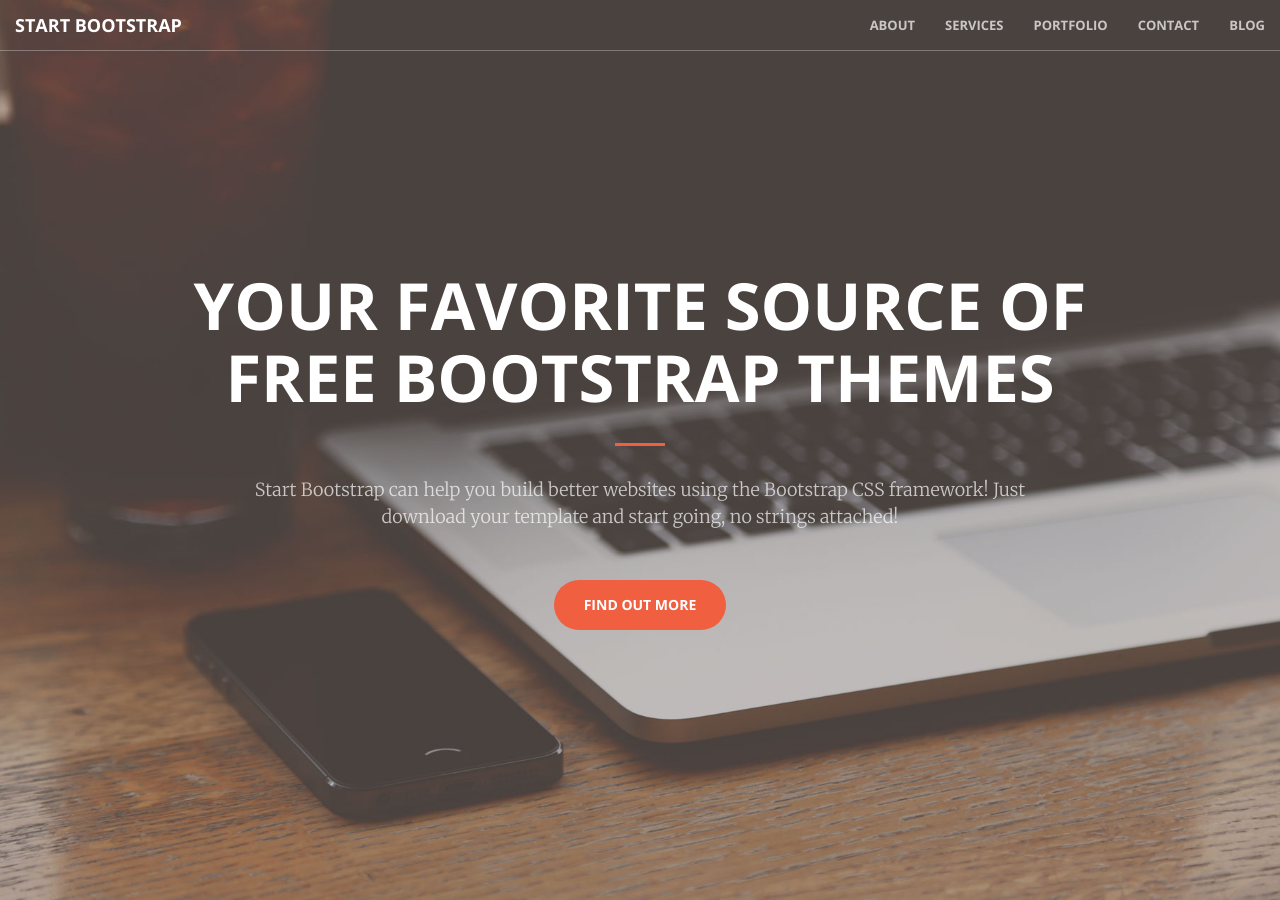
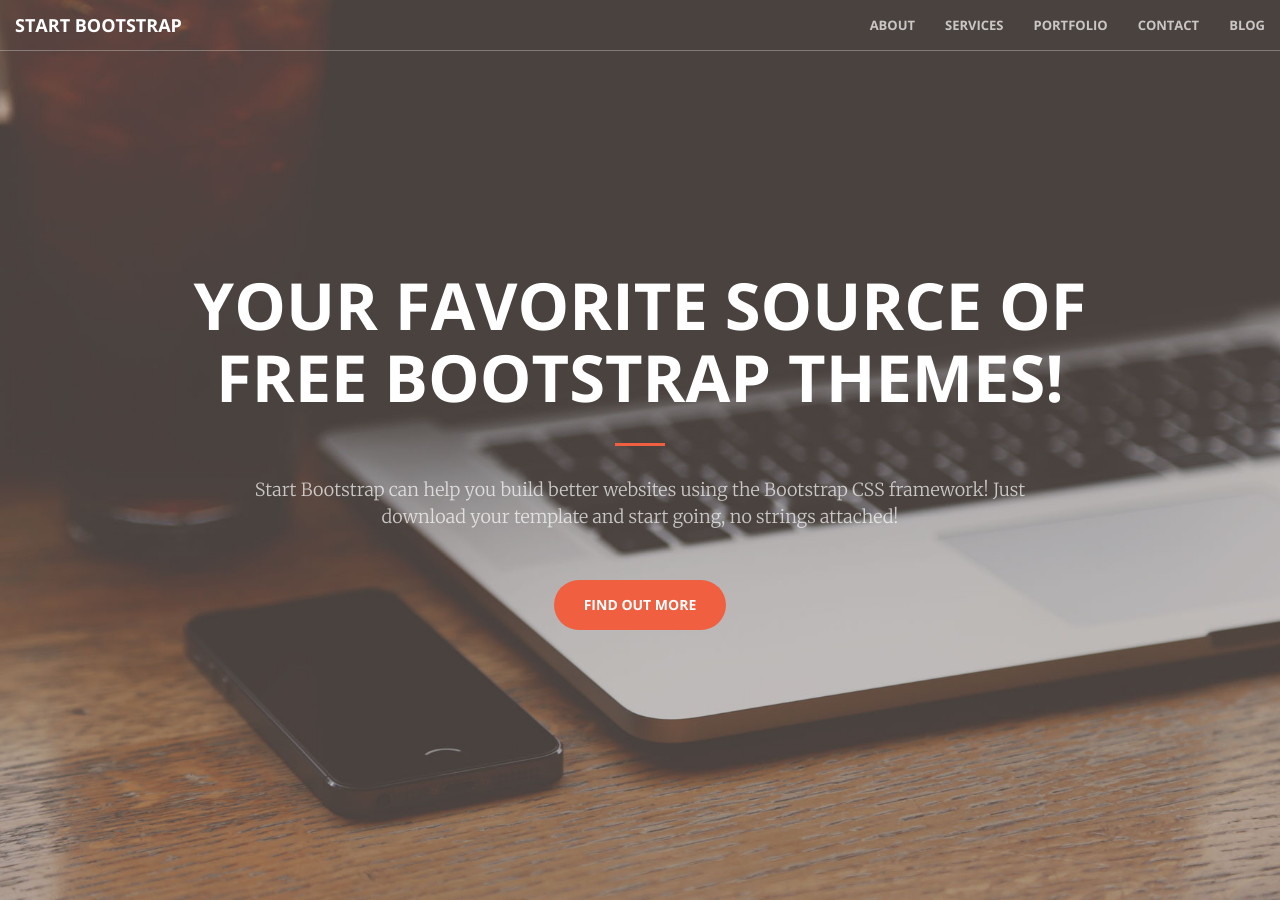
Before and after one commit to lebsral/CloudCannonExample, a Jekyll site: the page built from index.html, in a window 1280 px wide and 900 px high. Built offline with Jekyll 4.4.1, drawn with Linux system fonts in a browser that asks for light colours.

Commit message:
Updated 'index.html' via CloudCannon

```diff
--- a/index.html
+++ b/index.html
@@ -5,7 +5,7 @@
     <header>
         <div class="header-content">
             <div class="header-content-inner">
-                <h1 class="editable">Your Favorite Source of Free Bootstrap Themes</h1>
+                <h1 class="editable">Your Favorite Source of Free Bootstrap Themes!</h1>
                 <hr />
                 <p class="editable">Start Bootstrap can help you build better websites using the Bootstrap CSS framework! Just download your template and start going, no strings attached!</p>
                 <a href="#about" class="btn btn-primary btn-xl page-scroll">Find Out More</a>
```
